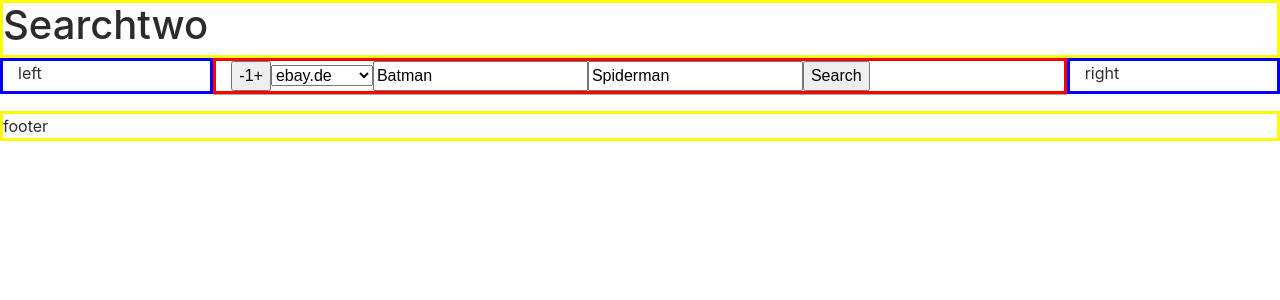
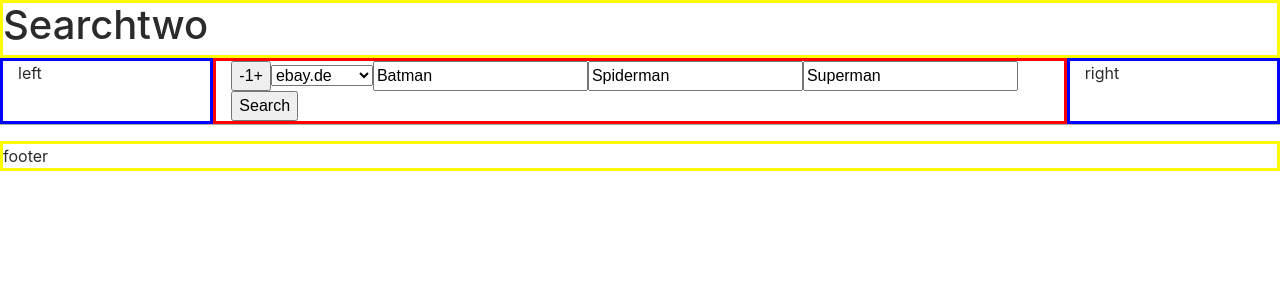
Before and after one commit to Riglanto/SearchTwo, an Angular app: page /searchlist in a window 1280 px wide. Shown: the top 300 px of the page. Built offline with nearby package versions, Linux system fonts and the light colour scheme.

Commit message:
Deselect fixed

```diff
--- a/src/app/search-list/search-list.component.ts
+++ b/src/app/search-list/search-list.component.ts
@@ -14,7 +14,7 @@ import { SharedService } from './../shared.service';
 })
 export class SearchListComponent implements OnInit {
 
-  searchColumns: number = 2;
+  searchColumns: number = 3;
   shop: string;
   items: Item[][] = new Array(this.searchColumns);
   sellers: string[] = new Array(this.searchColumns);
@@ -86,8 +86,8 @@ export class SearchListComponent implements OnInit {
     if (!item.selected) {
       if (this.lastSelected[column]) {
         this.lastSelected[column].selected = false;
-        this.lastSelected[column] = item;
       }
+      this.lastSelected[column] = item;
       seller = item.seller;
     } else {
       this.lastSelected[column] = null;
```
